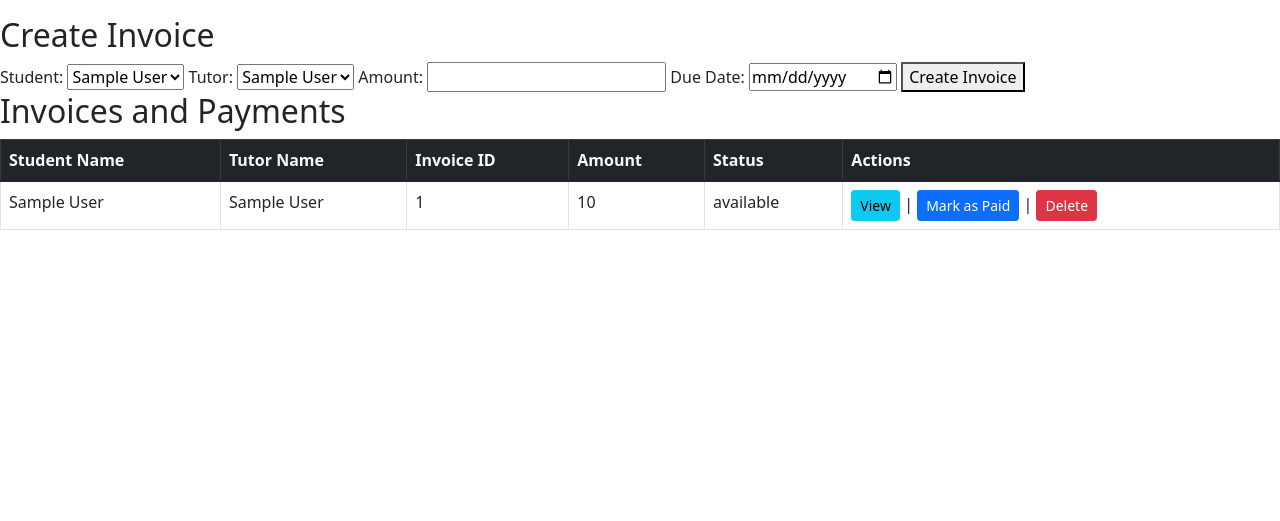
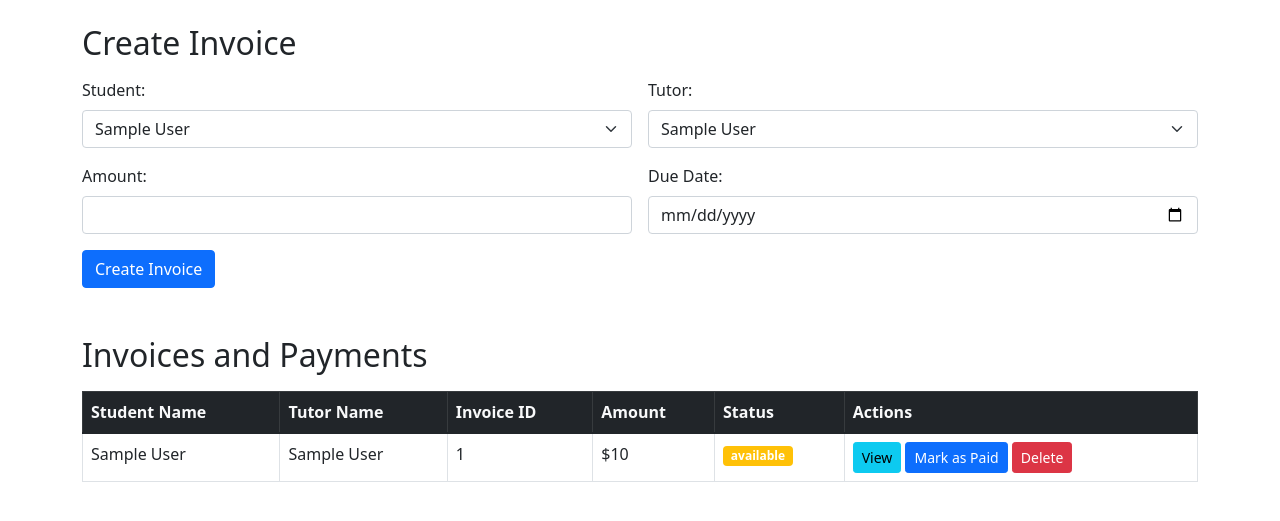
Before and after one commit to sarutafeel/Team_Lynx, a Django app: template tutorials/templates/admin_invoices.html in a window 1280 px wide. Shown: the part 56-577 px from the top of the page. Run offline with Django 3.2, Linux system fonts and the light colour scheme; the template is opened without the code that fills it: most values are stand-ins (such as "Sample title", 1, 10 or a date in 2020); some libraries are stand-ins or nearby versions.

Commit message:
Added some design to pages

```diff
--- a/tutorials/templates/admin_invoices.html
+++ b/tutorials/templates/admin_invoices.html
@@ -1,34 +1,51 @@
 {% extends 'base_content.html' %}
+
 {% block content %}
-    <section>
-        <h2>Create Invoice</h2>
-        <form method="post" action="{% url 'create_invoice' %}">
+<div class="container my-4">
+
+    <!-- Invoice Creation Section -->
+    <section class="mb-5">
+        <h2 class="mb-3">Create Invoice</h2>
+        <form method="post" action="{% url 'create_invoice' %}" class="row g-3">
             {% csrf_token %}
-            <label for="student">Student:</label>
-            <select name="student" id="student">
+
+            <div class="col-md-6">
+                <label for="student" class="form-label">Student:</label>
+                <select name="student" id="student" class="form-select">
                     {% for student in students %}
                         <option value="{{ student.id }}">{{ student.user.full_name }}</option>
                     {% endfor %}
                 </select>
-            <label for="tutor">Tutor:</label>
-            <select name="tutor" id="tutor">
+            </div>
+
+            <div class="col-md-6">
+                <label for="tutor" class="form-label">Tutor:</label>
+                <select name="tutor" id="tutor" class="form-select">
                     {% for tutor in tutors %}
                         <option value="{{ tutor.id }}">{{ tutor.user.full_name }}</option>
                     {% endfor %}
                 </select>
+            </div>
 
-            <label for="amount">Amount:</label>
-            <input type="number" step="0.01" name="amount" id="amount" required>
+            <div class="col-md-6">
+                <label for="amount" class="form-label">Amount:</label>
+                <input type="number" step="0.01" name="amount" id="amount" required class="form-control">
+            </div>
 
-            <label for="due_date">Due Date:</label>
-            <input type="date" name="due_date" id="due_date" required>
+            <div class="col-md-6">
+                <label for="due_date" class="form-label">Due Date:</label>
+                <input type="date" name="due_date" id="due_date" required class="form-control">
+            </div>
 
-            <button type="submit">Create Invoice</button>
+            <div class="col-12">
+                <button type="submit" class="btn btn-primary">Create Invoice</button>
+            </div>
         </form>
     </section>
 
+    <!-- Invoices Table Section -->
     <section>
-        <h2>Invoices and Payments</h2>
+        <h2 class="mb-3">Invoices and Payments</h2>
         <div class="table-responsive">
             <table class="table table-bordered table-hover">
                 <thead class="table-dark text-light">
@@ -47,13 +64,23 @@
                         <td>{{ invoice.student.user.full_name }}</td>
                         <td>{{ invoice.tutor.user.full_name }}</td>
                         <td>{{ invoice.id }}</td>
-                        <td>{{ invoice.amount }}</td>
-                        <td>{{ invoice.status }}</td>
+                        <td>${{ invoice.amount }}</td>
                         <td>
-                            <a href="{% url 'view_invoice' invoice.id %}" class="btn btn-info btn-sm">View</a> |
-                            <a href="{% url 'mark_paid' invoice.id %}" class="btn btn-sm {% if invoice.status == 'Paid' %} btn-secondary {%else%} btn-primary{%endif%}">{% if invoice.status == 'Paid' %} Mark as Unpaid  {% else %}    Mark as Paid    {% endif %}</a> |
-                            <a href="{% url 'delete_invoice' invoice.id %}" class="btn btn-danger btn-sm" onclick="return confirm('Are you sure you want to delete this invoice?');">Delete</a>
-
+                            <span class="badge {% if invoice.status == 'Paid' %} bg-success {% else %} bg-warning {% endif %}">
+                                {{ invoice.status }}
+                            </span>
+                        </td>
+                        <td>
+                            <a href="{% url 'view_invoice' invoice.id %}" class="btn btn-info btn-sm">View</a>
+                            <a href="{% url 'mark_paid' invoice.id %}"
+                               class="btn btn-sm {% if invoice.status == 'Paid' %}btn-secondary{%else%}btn-primary{%endif%}">
+                                {% if invoice.status == 'Paid' %}Mark as Unpaid{% else %}Mark as Paid{% endif %}
+                            </a>
+                            <a href="{% url 'delete_invoice' invoice.id %}"
+                               class="btn btn-danger btn-sm"
+                               onclick="return confirm('Are you sure you want to delete this invoice?');">
+                                Delete
+                            </a>
                         </td>
                     </tr>
                     {% empty %}
@@ -65,4 +92,6 @@
             </table>
         </div>
     </section>
+
+</div>
 {% endblock %}
```
Also changed, not shown: tutorials/templates/admin_feedback.html (+8 -2 lines), tutorials/templates/student_invoices.html (+16 -7 lines), tutorials/templates/student_requests.html (+15 -7 lines), tutorials/templates/tutor_requests.html (+14 -7 lines). Lines whose indentation alone changed are shown as unchanged.
